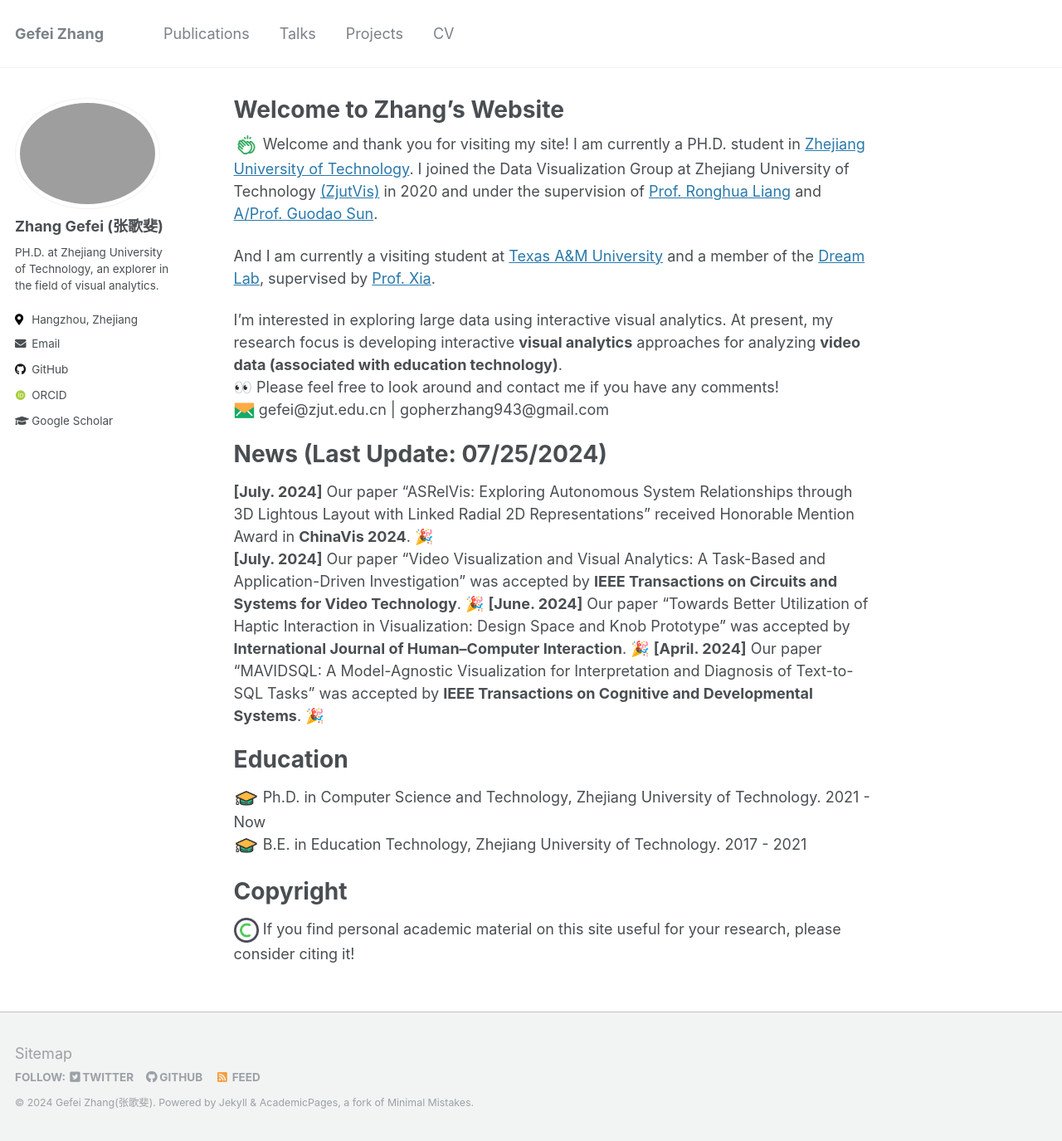
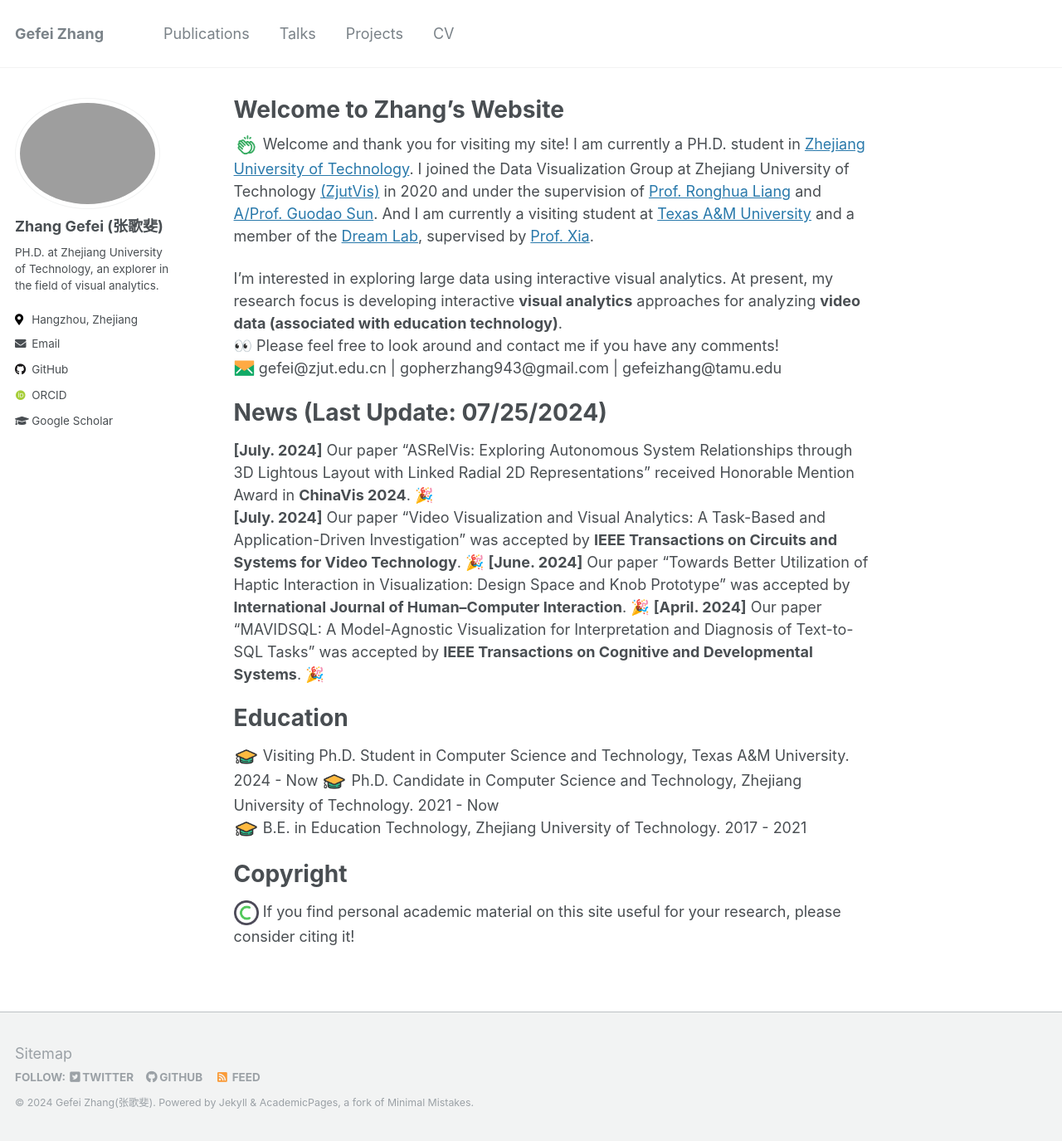
Before and after one commit to Gopher943/gopher943.github.io, a Jekyll site: the page built from _pages/about.md, in a window 1280 px wide and 1375 px high. Shown: the whole window at 83% size. Built offline with Jekyll 4.4.1, drawn with Linux system fonts in a browser that asks for light colours; some web fonts are replaced.

Commit message:
0725 update

```diff
--- a/_pages/about.md
+++ b/_pages/about.md
@@ -8,13 +8,11 @@ redirect_from:
   - /about.html
 ---
 
-<img src="/images/clap.png" width="30px" height="30px"> Welcome and thank you for visiting my site! I am currently a PH.D. student in [Zhejiang University of Technology](https://www.zjut.edu.cn/). I joined the Data Visualization Group at Zhejiang University of Technology [(ZjutVis)](https://zjutvis.org/) in 2020 and under the supervision of [Prof. Ronghua Liang](https://scholar.google.com/citations?user=fbvnBG4AAAAJ&hl=en) and [A/Prof. Guodao Sun](https://godoorsun.org/).
-
-And I am currently a visiting student at [Texas A&M University](https://www.tamu.edu/index.html) and a member of the [Dream Lab](https://www.xiameng.org/DreamLab/), supervised by [Prof. Xia](https://www.xiameng.org/).
+<img src="/images/clap.png" width="30px" height="30px"> Welcome and thank you for visiting my site! I am currently a PH.D. student in [Zhejiang University of Technology](https://www.zjut.edu.cn/). I joined the Data Visualization Group at Zhejiang University of Technology [(ZjutVis)](https://zjutvis.org/) in 2020 and under the supervision of [Prof. Ronghua Liang](https://scholar.google.com/citations?user=fbvnBG4AAAAJ&hl=en) and [A/Prof. Guodao Sun](https://godoorsun.org/). And I am currently a visiting student at [Texas A&M University](https://www.tamu.edu/index.html) and a member of the [Dream Lab](https://www.xiameng.org/DreamLab/), supervised by [Prof. Xia](https://www.xiameng.org/).
 
 I'm interested in exploring large data using interactive visual analytics. At present, my research focus is developing interactive <strong>visual analytics</strong> approaches for analyzing <strong>video data (associated with education technology)</strong>.
 👀 Please feel free to look around and contact me if you have any comments!
-<img src="/images/email.png" width="25px" height="25px"> gefei@zjut.edu.cn  |  gopherzhang943@gmail.com
+<img src="/images/email.png" width="25px" height="25px"> gefei@zjut.edu.cn  |  gopherzhang943@gmail.com  |  gefeizhang@tamu.edu
 
 News (Last Update: 07/25/2024)
 ======
@@ -33,7 +31,8 @@ News (Last Update: 07/25/2024)
 
 Education
 ======
-<img src="/images/hat.png" width="30px" height="30px"> Ph.D. in Computer Science and Technology, Zhejiang University of Technology. 2021 - Now
+<img src="/images/hat.png" width="30px" height="30px"> Visiting Ph.D. Student in Computer Science and Technology, Texas A&M University. 2024 - Now
+<img src="/images/hat.png" width="30px" height="30px"> Ph.D. Candidate in Computer Science and Technology, Zhejiang University of Technology. 2021 - Now
 <img src="/images/hat.png" width="30px" height="30px"> B.E. in Education Technology, Zhejiang University of Technology. 2017 - 2021
 
 
```
